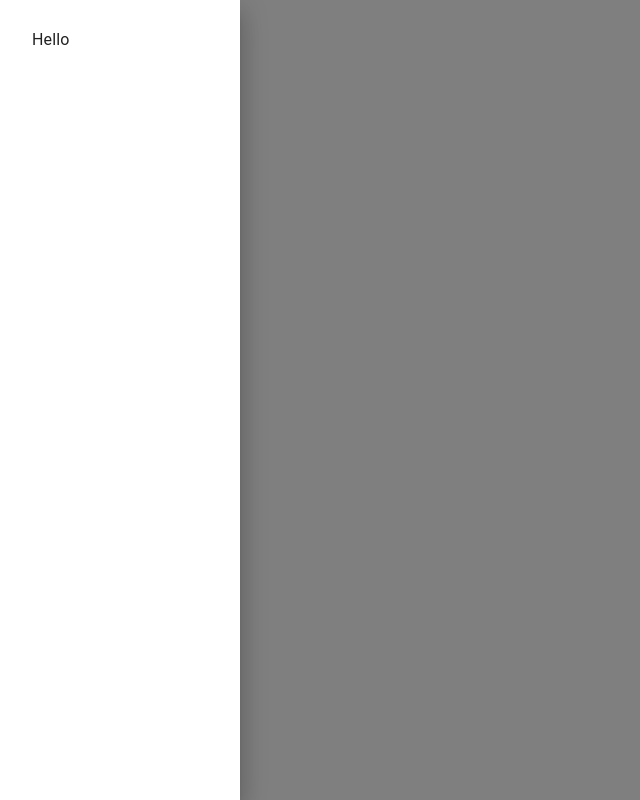
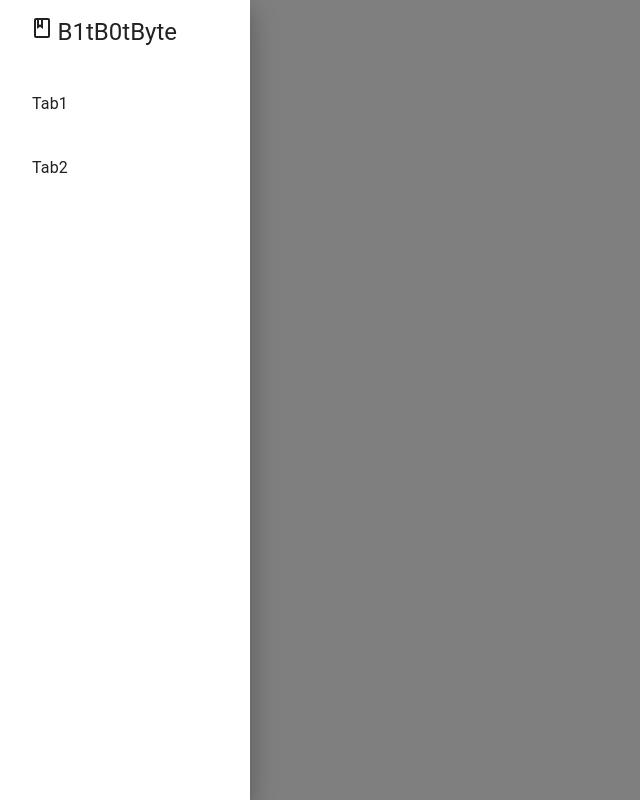
Before and after one commit to Ishwor-git/blog, a React (Create React App) app in the folder client/: page / in a window 1280 px wide. Shown: the whole page, without its empty margins (0-640 px from the left). Built offline with nearby package versions, Linux system fonts and the light colour scheme.

Commit message:
navDrawer initilizing

```diff
--- a/client/src/components/navDrawer.jsx
+++ b/client/src/components/navDrawer.jsx
@@ -7,20 +7,45 @@ import {
   ListItemText,
   Divider,
   Box,
+  Typography,
 } from "@mui/material";
+import BookOutlinedIcon from "@mui/icons-material/BookOutlined";
 import React from "react";
-
-const NavDrawer = ({ navList }) => {
+const NavDrawer = ({ navList = ["Tab1", "Tab2"] }) => {
   return (
     <>
       <Drawer open={1}>
-        <Box sx={{ minWidth: "15rem" }}>
+        <Box
+          sx={{
+            width: 250,
+          }}
+          role="presentation"
+        >
+          <Box
+            sx={{
+              display: "flex",
+              alignSelf: "center",
+              my: "1rem",
+              ml: "1.7rem",
+            }}
+          >
+            <Typography sx={{ mx: "0.2rem" }}>
+              <BookOutlinedIcon />
+            </Typography>
+            <Typography variant="h5" component="div" sx={{}}>
+              B1tB0tByte
+            </Typography>
+          </Box>
           <List>
-            <ListItem>
-              <ListItemButton>
-                <ListItemText>Hello</ListItemText>
-              </ListItemButton>
-            </ListItem>
+            {navList.map((text) => {
+              return (
+                <ListItem key={text}>
+                  <ListItemButton>
+                    <ListItemText primary={text} />
+                  </ListItemButton>
+                </ListItem>
+              );
+            })}
           </List>
         </Box>
       </Drawer>
```
